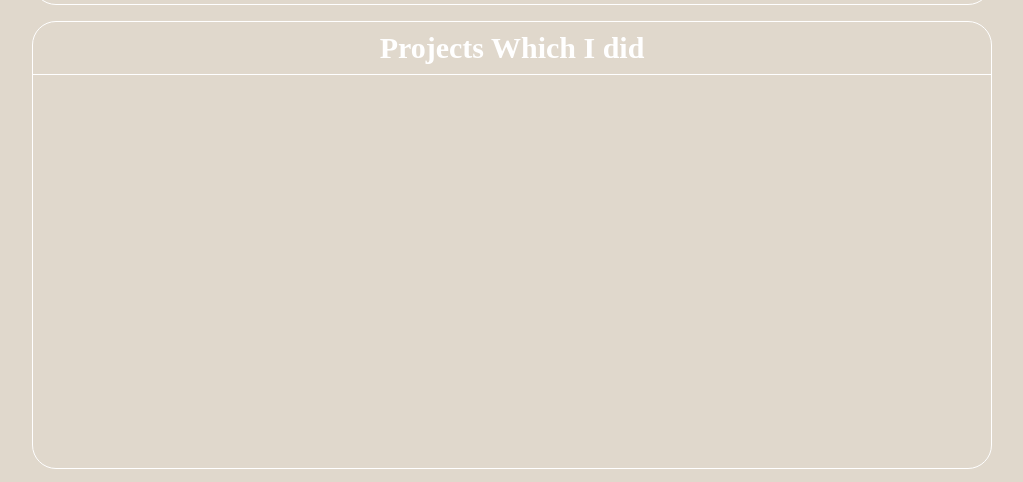
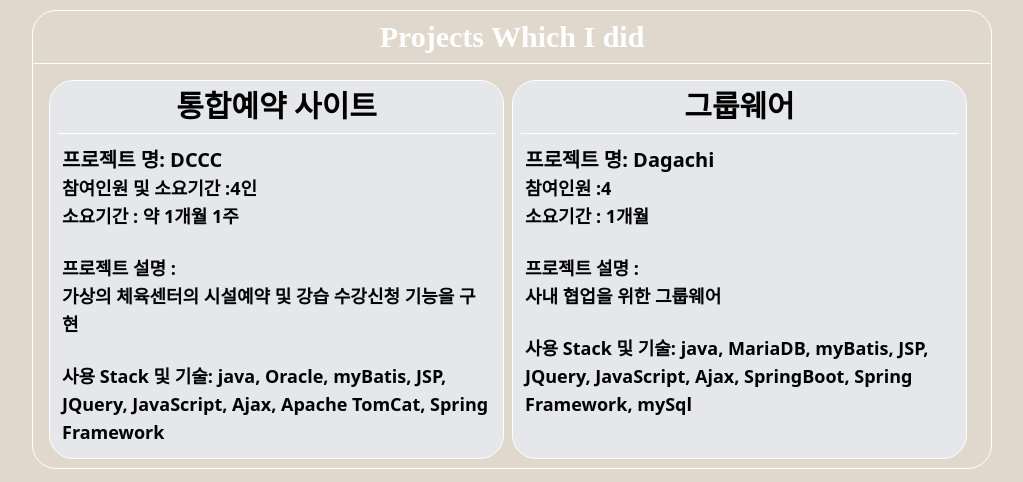
Before and after one commit to woncheon/introduce, a plain HTML site: page index.html in a window 1280 px wide. Shown: the part 1915-2397 px from the top of the page, without its empty margins (128-1151 px from the left). Drawn offline with nearby package versions, Linux system fonts and the light colour scheme; a web font is replaced by a local one.

Commit message:
I can use 페이지 구현

```diff
--- a/index.html
+++ b/index.html
@@ -102,14 +102,45 @@
 
         </div>
       </div>
-      <div class="project h-2/3 border rounded-3xl">
-        <h1 class="font-bold text-3xl developer text-center p-2 ">Projects Which I did</h1>
+      <div class="project h-2/3 flex flex-col border rounded-3xl">
+        <div>
+          <h1 class="font-bold text-3xl developer text-center p-2 ">Projects Which I did</h1>
+        </div>
         <hr>
-        <div class="content-box flex p-1">
-          <div class="pro2">
+        <div class="content-box flex flex-nowrap h-full p-4">
+          <div class="pro2 flex flex-col border w-1/2 h-full mr-2 rounded-3xl bg-gray-200 p-2">
+            <h3 class="font-bold text-3xl text-center text-black mb-2 developer">통합예약 사이트</h3>
+            <hr  class="mb-2">
+            <div class="explain text-black p-1">
+              <h4 class="text-xl font-bold">프로젝트 명: DCCC</h4>
+              <span class="text-lg font-bold">참여인원 및 소요기간 :4인 </span>
+              <br>
+              <span class="text-lg font-bold">소요기간 : 약 1개월 1주</span>
+              <br>
+              <br>
+              <span class="text-lg font-bold">프로젝트 설명 : <br> 가상의 체육센터의 시설예약 및 강습 수강신청 기능을 구현</span>
+              <br>
+              <br>
+              <span class="text-lg font-bold">사용 Stack 및 기술: java, Oracle, myBatis, JSP, JQuery, JavaScript, Ajax, Apache TomCat, Spring Framework </span>
 
+            </div>
           </div>
-          <div class="pro3"></div>
+          <div class="pro3 flex flex-col border w-1/2  h-full mr-2 rounded-3xl bg-gray-200 p-2">
+            <h3 class="font-bold text-3xl text-center text-black mb-2 developer">그룹웨어</h3>
+            <hr class="mb-2">
+            <div class="explain text-black p-1">
+              <h4 class="text-xl font-bold">프로젝트 명: Dagachi</h4>
+              <span class="text-lg font-bold">참여인원 :4</span>
+              <br>
+              <span class="text-lg font-bold">소요기간 : 1개월</span>
+              <br>
+              <br>
+              <span class="text-lg font-bold">프로젝트 설명 : <br> 사내 협업을 위한 그룹웨어</span>
+              <br>
+              <br>
+              <span class="text-lg font-bold">사용 Stack 및 기술: java, MariaDB, myBatis, JSP, JQuery, JavaScript, Ajax, SpringBoot, Spring Framework, mySql </span>
+            </div>
+          </div>
         </div>
       </div>
 
```
